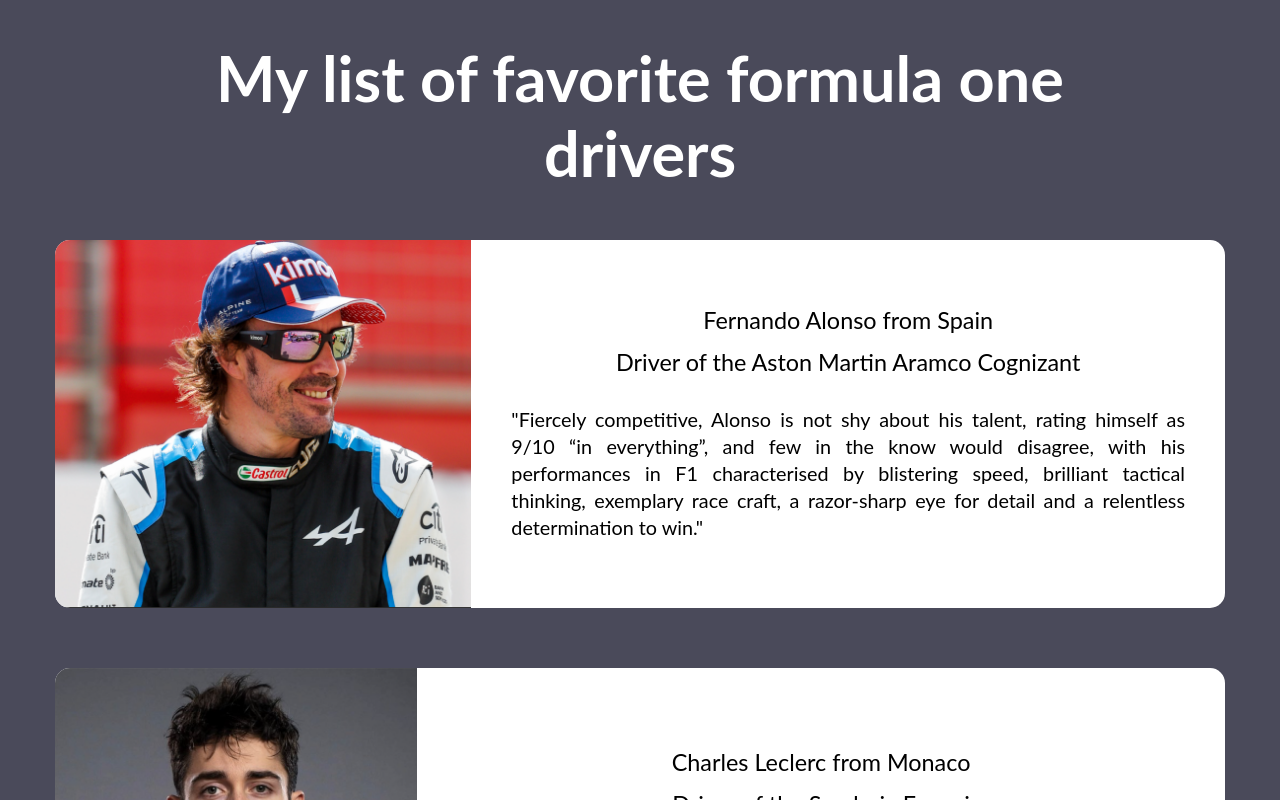
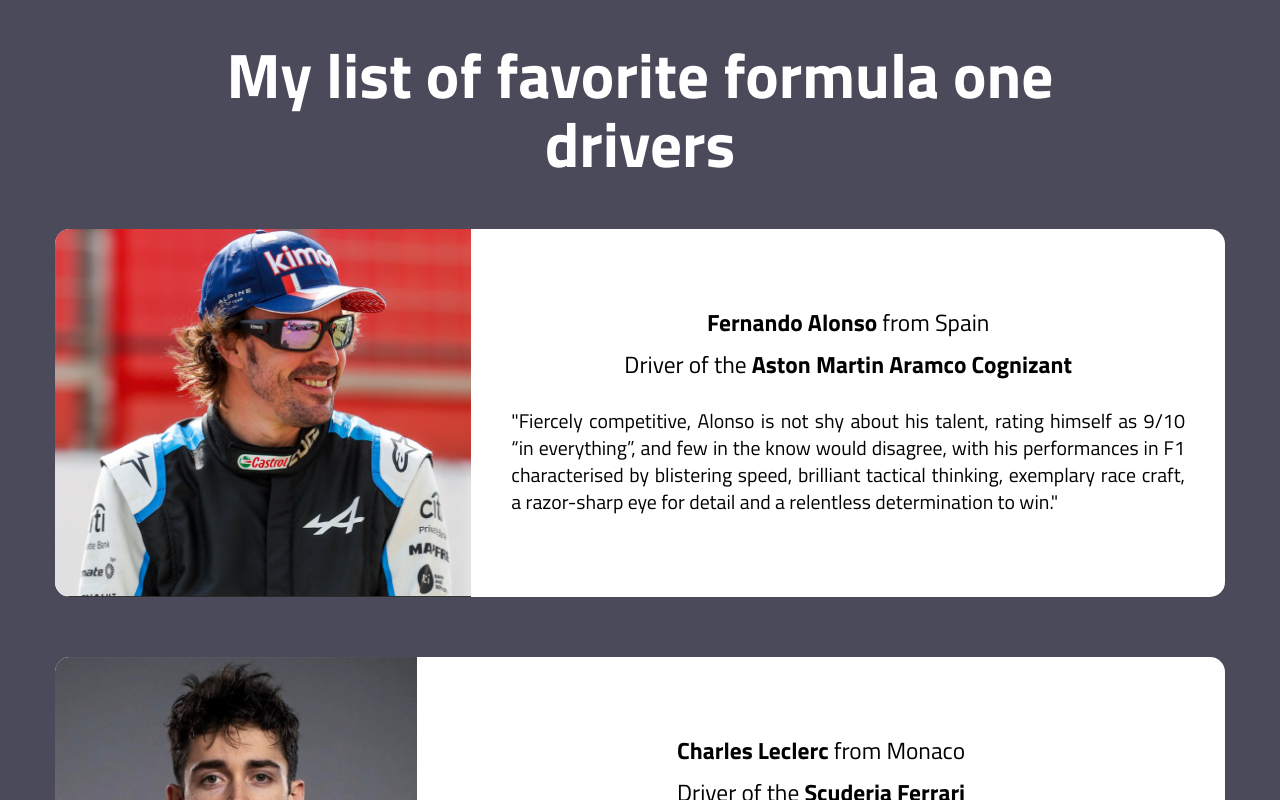
Before and after one commit to yormanamaro/Pilot-F1-2023, a React (Create React App) app: page / in a window 1280 px wide. Shown: the top 800 px of the page. Built offline with nearby package versions, Linux system fonts and the light colour scheme.

Commit message:
Last styles to pilots component

```diff
--- a/public/index.html
+++ b/public/index.html
@@ -24,7 +24,10 @@
       work correctly both with client-side routing and a non-root public URL.
       Learn how to configure a non-root public URL by running `npm run build`.
     -->
-    <title>React App</title>
+    <title>F1-Drivers-favorite</title>
+    <link rel="preconnect" href="https://fonts.googleapis.com">
+    <link rel="preconnect" href="https://fonts.gstatic.com" crossorigin>
+    <link href="https://fonts.googleapis.com/css2?family=Titillium+Web:wght@300;400;600;700&display=swap" rel="stylesheet">
   </head>
   <body>
     <noscript>You need to enable JavaScript to run this app.</noscript>
--- a/src/App.jsx
+++ b/src/App.jsx
@@ -1,5 +1,6 @@
 import React from 'react'
 import Pilots from './components/Pilots/Pilots';
+import Championships from './components/Championships/Championships';
 import './global.css';
 
 function App() {
@@ -35,8 +36,7 @@
         name='Lando Norris'
         country='United Kingdom'
         team='McLaren Formula 1 Team'
-        review='Paired with the highly-rated – and far more experienced – Carlos Sainz, his rookie season was impressive, Norris edging the Spaniard in their head-to-head qualifying battle, scoring points 11 times, and only narrowly missing out on a top-10 championship placing.'
-      />
+        review='Paired with the highly-rated – and far more experienced – Carlos Sainz, his rookie season was impressive, Norris edging the Spaniard in their head-to-head qualifying battle, scoring points 11 times, and only narrowly missing out on a top-10 championship placing.' />
     </div>
   );
 };
--- /dev/null
+++ b/src/components/Championships/Championships.jsx
@@ -0,0 +1,11 @@
+import React from 'react'
+
+const Championships = () => {
+    return (
+    <div>
+        hello i am Championships
+    </div>
+  )
+}
+
+export default Championships
--- a/src/components/Pilots/Pilots.jsx
+++ b/src/components/Pilots/Pilots.jsx
@@ -11,8 +11,8 @@
           src={require(`../images/piloto-${props.imgPilot}.png`)}
           alt="Photography by Fernando Alonso" />
           <div className={stylePilots.container_information}>
-            <p className={stylePilots.pilot_name}>{props.name} from {props.country}</p>
-            <p className={stylePilots.team_pilot}>Driver of the {props.team}</p>
+            <p className={stylePilots.pilot_name}><strong>{props.name}</strong> from {props.country}</p>
+            <p className={stylePilots.team_pilot}>Driver of the <strong>{props.team}</strong></p>
             <p className={stylePilots.pilot_story}>"{props.review}"</p>
           </div>
       </div>
--- a/src/global.css
+++ b/src/global.css
@@ -2,6 +2,7 @@
   padding: 0;
   margin: 0;
   box-sizing: border-box;
+  font-family: 'Titillium Web', sans-serif;
 }
 
 :root {
@@ -22,8 +23,9 @@
 .title {
   max-width: 940px;
   font-size: 3.5em;
-  font-family: Lato, sans-serif;
+  font-family: 'Titillium Web', sans-serif;
   font-weight:700;
+  line-height: 1.1;
   margin: 40px 0;
   color: var(--white);
 }
@@ -36,3 +38,7 @@
   justify-content: center;
   text-align: center;
 }
+
+.container-Champioships {
+  display: flex;
+}
```
Also changed, not shown: src/components/Championships/style.module.css (added).
